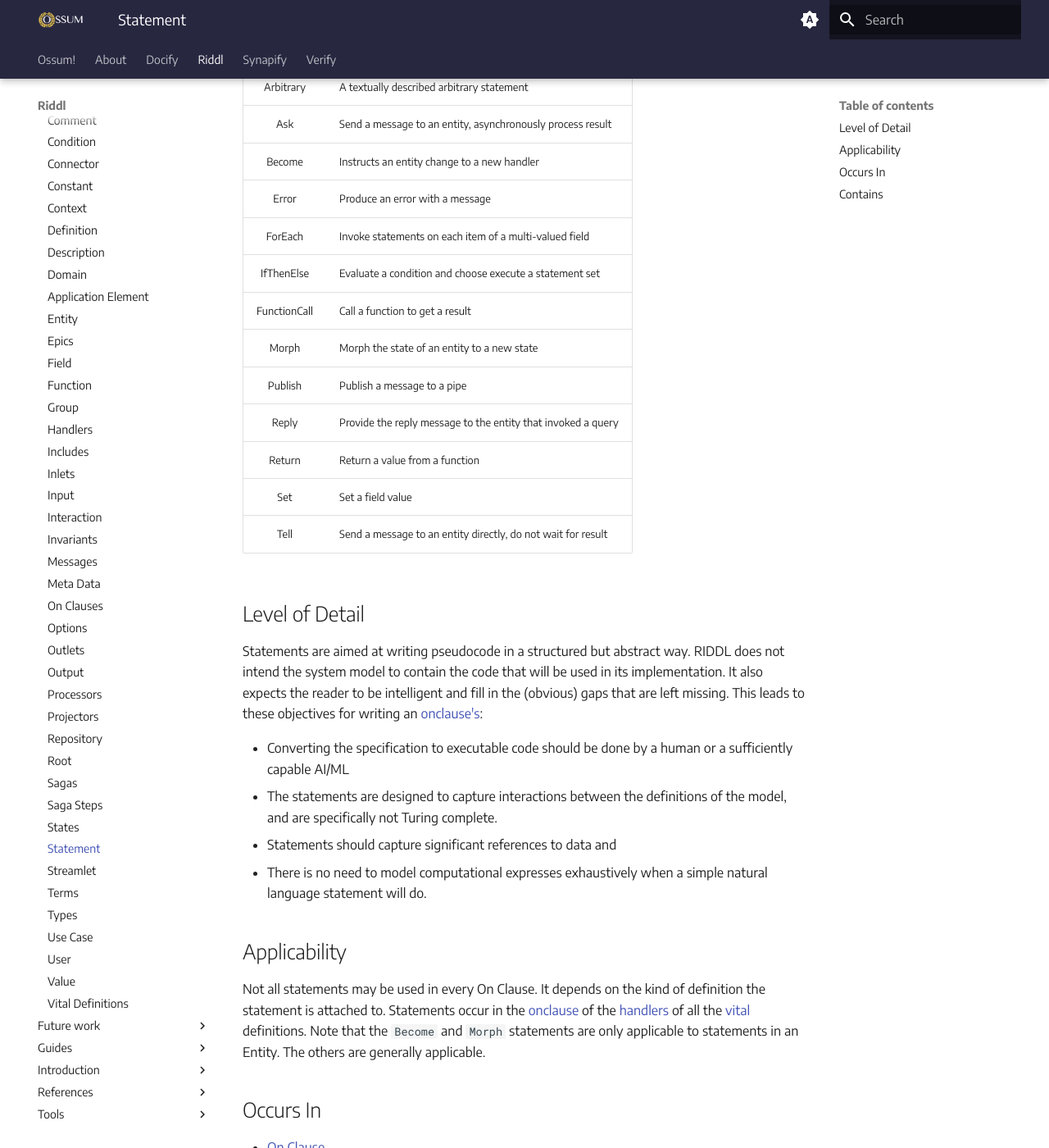
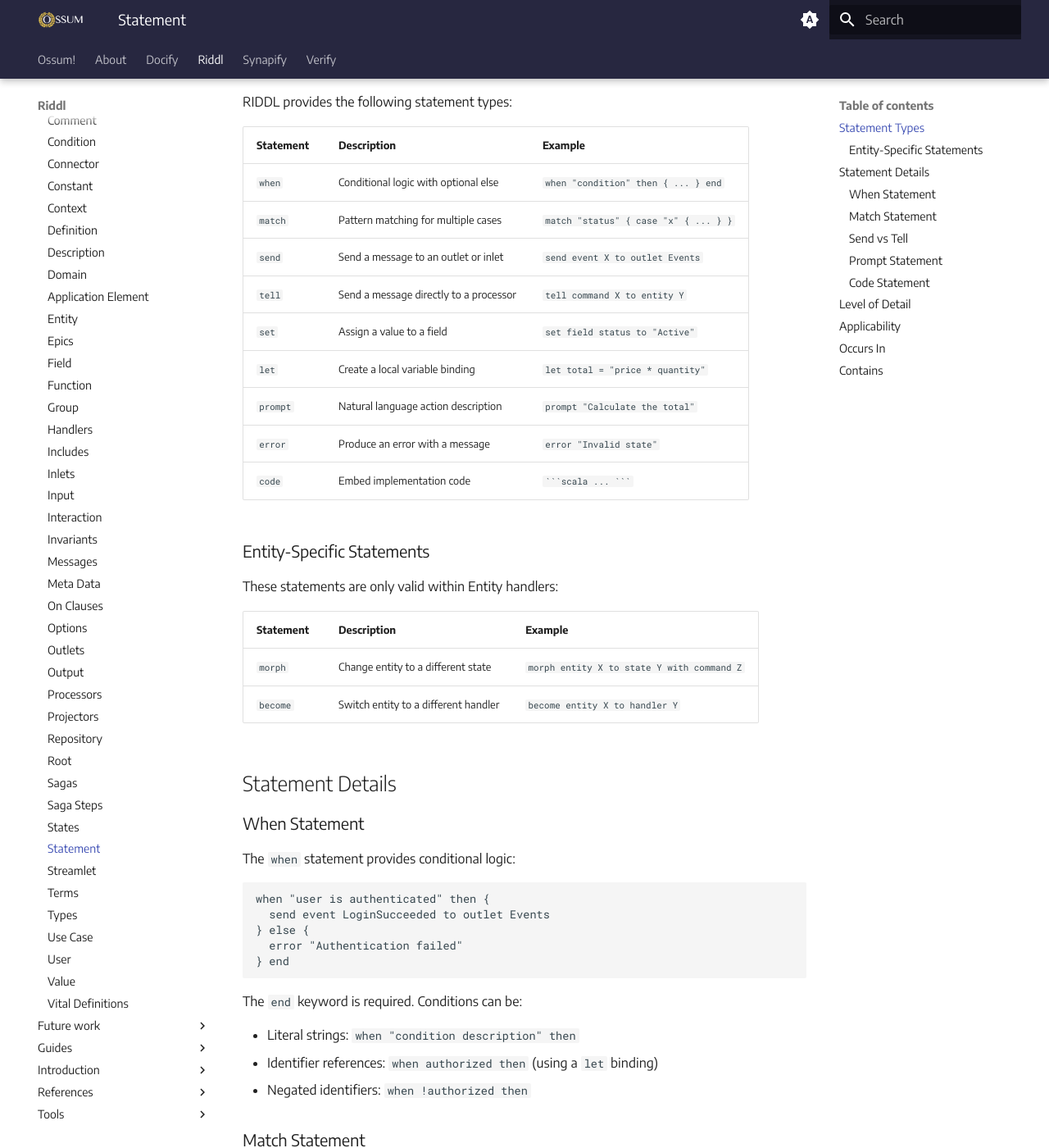
Before and after one commit to ossuminc/ossum.tech, an MkDocs documentation site: the page built from docs/riddl/concepts/statement.md, in a window 1280 px wide and 1400 px high, scrolled down 283 px. Shown: the whole window at 82% size. Built offline with MkDocs 1.6.1 and Material for MkDocs 9.7.7, drawn with Linux system fonts in a browser that asks for light colours; some of the changed text lies outside the part shown.

Commit message:
Phase 1: Fix critical documentation accuracy issues
statement.md:
- Replace obsolete statement types with current ones
- Document: when, match, send, tell, set, let, prompt, error, code
- Document entity-specific: morph, become
- Remove obsolete: ForEach, IfThenElse, FunctionCall, Publish, Reply, Return, Ask
- Add examples and applicability table
- Fix broken link to handler.md

language-reference.md:
- Fix containment rules to match EBNF grammar
- Add Sagas to Domain containment
- Add Adaptors, Projectors, Connectors, Groups to Context
- Add section for Other Processors (Repository, Projector, etc.)
- Clarify leaf definitions

what-conventions-does-riddl-use.md:
- Fix include syntax from #include to include keyword
- Add practical file organization example
- Clarify directives/substitutions as future features
- Use MkDocs admonition syntax for warnings

Co-Authored-By: Claude Opus 4.5 <noreply@anthropic.com>

````diff
--- a/docs/riddl/concepts/statement.md
+++ b/docs/riddl/concepts/statement.md
@@ -5,56 +5,155 @@ draft: false
 
 A Statement is an action that can be taken in response to a message. Statements
 form the body of an [on clause](onclause.md) which is what
-[handlers](handlers.md] are composed of. There are many
-kinds of statements, described in the table below.
+[handlers](handler.md) are composed of. Statements express the business logic
+of your system in a structured but abstract way.
 
-|     Name     | Description                                                  |
-|:------------:|:-------------------------------------------------------------|
-|  Arbitrary   | A textually described arbitrary statement                    |
-|     Ask      | Send a message to an entity, asynchronously process result   |
-|    Become    | Instructs an entity change to a new handler                  |
-|    Error     | Produce an error with a message                              |
-|   ForEach    | Invoke statements on each item of a multi-valued field       |
-|  IfThenElse  | Evaluate a condition and choose execute a statement set      |
-| FunctionCall | Call a function to get a result                              |
-|    Morph     | Morph the state of an entity to a new state                  |
-|   Publish    | Publish a message to a pipe                                  |
-|    Reply     | Provide the reply message to the entity that invoked a query |
-|    Return    | Return a value from a function                               |
-|     Set      | Set a field value                                            |
-|     Tell     | Send a message to an entity directly, do not wait for result |
+## Statement Types
+
+RIDDL provides the following statement types:
+
+| Statement | Description | Example |
+|-----------|-------------|---------|
+| `when` | Conditional logic with optional else | `when "condition" then { ... } end` |
+| `match` | Pattern matching for multiple cases | `match "status" { case "x" { ... } }` |
+| `send` | Send a message to an outlet or inlet | `send event X to outlet Events` |
+| `tell` | Send a message directly to a processor | `tell command X to entity Y` |
+| `set` | Assign a value to a field | `set field status to "Active"` |
+| `let` | Create a local variable binding | `let total = "price * quantity"` |
+| `prompt` | Natural language action description | `prompt "Calculate the total"` |
+| `error` | Produce an error with a message | `error "Invalid state"` |
+| `code` | Embed implementation code | `` ```scala ... ``` `` |
+
+### Entity-Specific Statements
+
+These statements are only valid within Entity handlers:
+
+| Statement | Description | Example |
+|-----------|-------------|---------|
+| `morph` | Change entity to a different state | `morph entity X to state Y with command Z` |
+| `become` | Switch entity to a different handler | `become entity X to handler Y` |
+
+## Statement Details
+
+### When Statement
+
+The `when` statement provides conditional logic:
+
+```riddl
+when "user is authenticated" then {
+  send event LoginSucceeded to outlet Events
+} else {
+  error "Authentication failed"
+} end
+```
+
+The `end` keyword is required. Conditions can be:
+
+- Literal strings: `when "condition description" then`
+- Identifier references: `when authorized then` (using a `let` binding)
+- Negated identifiers: `when !authorized then`
+
+### Match Statement
+
+Pattern matching for multiple conditions:
+
+```riddl
+match "orderStatus" {
+  case "pending" {
+    tell command ProcessOrder to entity OrderProcessor
+  }
+  case "shipped" {
+    send event OrderShipped to outlet Events
+  }
+  default {
+    error "Unknown order status"
+  }
+}
+```
+
+### Send vs Tell
+
+- **send**: Routes messages through outlets/inlets (streaming, pub/sub)
+- **tell**: Sends messages directly to a specific processor (point-to-point)
+
+```riddl
+// Send to an outlet (for streaming/events)
+send event ItemAdded to outlet CartEvents
+
+// Tell a specific entity (direct command)
+tell command ProcessPayment to entity PaymentService
+```
+
+### Prompt Statement
+
+Use `prompt` to describe complex business logic in natural language that will
+be implemented in target code:
+
+```riddl
+prompt "Calculate the total price including all applicable taxes, discounts,
+        and shipping based on the customer's location and membership tier"
+```
+
+### Code Statement
+
+Embed actual implementation code when necessary:
+
+```riddl
+```scala
+val total = items.map(_.price).sum * (1 - discountRate)
+```
+```
+
+Supported languages: `scala`, `java`, `python`, `mojo`
+
+### Morph and Become (Entity Only)
+
+- **morph**: Transitions an entity to a new state
+- **become**: Switches which handler processes messages
+
+```riddl
+// Transition to a new state
+morph entity Order to state Shipped with command ShipOrder
+
+// Switch to a different handler
+become entity Order to handler ShippedHandler
+```
 
 ## Level of Detail
 
-Statements are aimed at writing pseudocode in a structured but abstract
-way. RIDDL does not intend the system model to contain the code that will be
-used in its implementation. It also expects the reader to be intelligent and
-fill in the (obvious) gaps that are left missing. This leads to these objectives
-for writing an [onclause's](onclause.md):
+Statements express pseudocode in a structured but abstract way. RIDDL does not
+require the system model to contain implementation code. The objectives are:
 
-* Converting the specification to executable code should be done by a human or
-  a sufficiently capable AI/ML
-* The statements are designed to capture interactions between the definitions
-  of the model, and are specifically not Turing complete.
-* Statements should capture significant references to data and
-* There is no need to model computational expresses exhaustively when a simple
-  natural language statement will do.
+- Converting specifications to executable code should be done by humans or AI
+- Statements capture interactions between model definitions
+- Statements are intentionally **not** Turing complete
+- Natural language descriptions (via `prompt`) suffice for complex logic
 
 ## Applicability
 
-Not all statements may be used in every On Clause. It depends on the kind of
-definition the statement is attached to. Statements occur in the
-[onclause](onclause.md) of the
-[handlers](handler.md) of all the
-[vital](vital.md) definitions.
-Note that the `Become` and `Morph` statements are only applicable to
-statements in an Entity. The others are generally applicable.
+Not all statements can be used everywhere. Statement availability depends on
+the containing definition:
+
+| Context | Available Statements |
+|---------|---------------------|
+| All handlers | when, match, send, tell, set, let, prompt, error, code |
+| Entity handlers | All above + morph, become |
+| Functions | when, match, set, let, prompt, error, code |
+| Saga steps | send, tell, prompt, error |
 
 ## Occurs In
-* [On Clause](onclause.md)
 
+- [On Clause](onclause.md)
+- [Function](function.md) (body)
+- [Saga Step](sagastep.md)
 
 ## Contains
 
-Some statements contain conditionals, values and path identifiers to reference
-things in the system models. None of these are definitions.
+Statements may contain:
+
+- Conditionals (in `when` and `match`)
+- Literal values
+- Field references
+- Path identifiers to reference definitions
+
+None of these are definitions themselves.
````
Also changed, not shown: docs/riddl/introduction/what-conventions-does-riddl-use.md (+63 -35 lines), docs/riddl/references/language-reference.md (+58 -22 lines).
